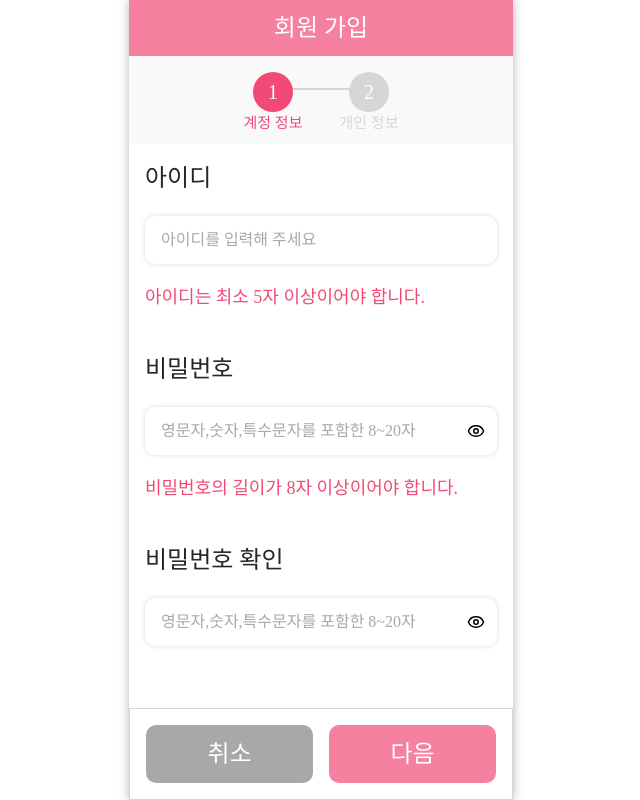
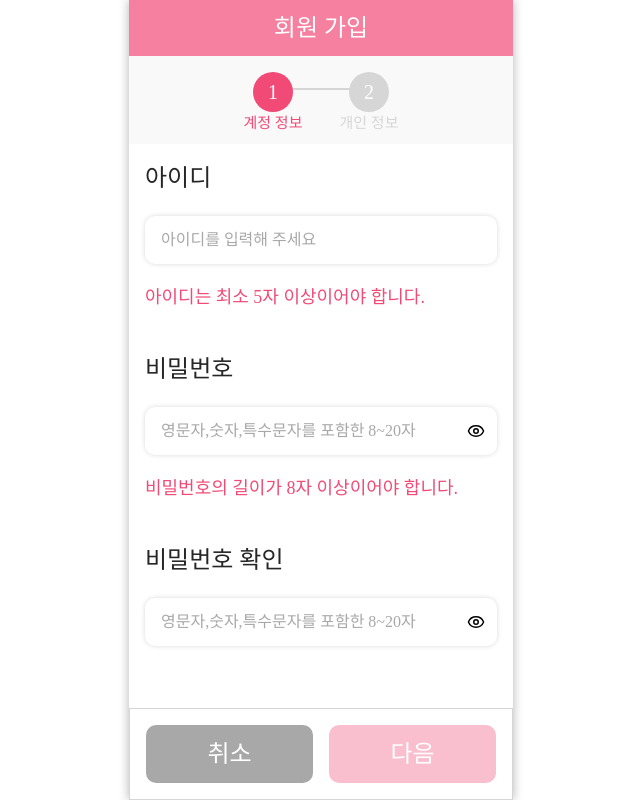
Before and after one commit to hanaro7team1/frontend, a Next.js app: page /auth/signup in a window 1280 px wide. Shown: the whole page, without its empty margins (319-959 px from the left). Built offline with nearby package versions, Linux system fonts and the light colour scheme; a web font is replaced by a local one.

Commit message:
Feat: 입력에 오류 없을 때만 회원 가입 다음 step으로 넘어가도록 처리

```diff
--- a/src/app/auth/signup/layout.tsx
+++ b/src/app/auth/signup/layout.tsx
@@ -5,8 +5,9 @@ import { clampNum } from '@/lib/utils';
 import { FixedBottomButton, Header } from '@/components/common';
 import { StepProgressBar } from '@/components/domain/admin/add';
 import { FIRST_STEP_NUM, TOTAL_SIGN_UP_NUM, TOTAL_STEP_NUM } from '@/constants/admin/Admin';
+import { SignUpFormProvider, useSignUpForm } from '@/contexts/SignUpFormContext';
 
-export default function SingUpLayout({ children }: { children: React.ReactNode }) {
+function InnerLayout({ children }: { children: React.ReactNode }) {
   const search = useSearchParams();
   const pathName = usePathname();
   const router = useRouter();
@@ -14,6 +15,8 @@ export default function SingUpLayout({ children }: { children: React.ReactNode }
   //현재 스텝 계산
   const raw = Number(search.get('step') ?? 1);
   const currentStep = clampNum({ n: isNaN(raw) ? 1 : raw });
+
+  const { form, errors } = useSignUpForm();
 
   const handleStep = (next: number) => {
     const q = new URLSearchParams(search.toString());
@@ -28,6 +31,25 @@ export default function SingUpLayout({ children }: { children: React.ReactNode }
   const nextStep = () =>
     currentStep === TOTAL_SIGN_UP_NUM ? router.push('/admin') : handleStep(currentStep + 1);
 
+  //스텝별 필수 입력값
+
+  const requiredByStep: Record<number, (keyof typeof form)[]> = {
+    1: ['id', 'password', 'confirmPassword'],
+    //2: ['name', 'address', 'phone'],
+  };
+
+  const must = requiredByStep[currentStep] ?? [];
+
+  const allFilled = must.every((k) => {
+    const v = (form as any)[k];
+    return typeof v === 'string' ? v.trim().length > 0 : Boolean(v);
+  });
+  const noErrors = must.every((k) => !(errors as any)[k]);
+  const isValid = allFilled && noErrors;
+
+  console.log('isValid: ');
+  console.log(isValid);
+
   const leftButtonTxt = currentStep === FIRST_STEP_NUM ? '취소' : '이전';
   const rightButtonTxt = currentStep === TOTAL_SIGN_UP_NUM ? '가입 완료' : '다음';
 
@@ -40,9 +62,18 @@ export default function SingUpLayout({ children }: { children: React.ReactNode }
         leftBtnText={leftButtonTxt}
         rightBtnText={rightButtonTxt}
         isPink={true}
+        disabled={!isValid}
         onClickRightBtn={nextStep}
         onClickLeftBtn={prevStep}
       />
     </>
   );
 }
+
+export default function SignUpLayout({ children }: { children: React.ReactNode }) {
+  return (
+    <SignUpFormProvider>
+      <InnerLayout>{children}</InnerLayout>
+    </SignUpFormProvider>
+  );
+}
--- a/src/components/common/FixedBottomButton.tsx
+++ b/src/components/common/FixedBottomButton.tsx
@@ -7,6 +7,7 @@ type Props = {
   rightBtnText: string;
   leftBtnText?: string;
   isPink?: boolean;
+  disabled?: boolean;
   onClickRightBtn: () => void;
   onClickLeftBtn?: () => void;
   greenBtnType?: 'button' | 'submit' | 'reset';
@@ -25,6 +26,7 @@ export default function FixedBottomButton({
   rightBtnText,
   leftBtnText,
   isPink = false,
+  disabled = false,
   onClickRightBtn,
   onClickLeftBtn,
   greenBtnType = 'button',
@@ -38,6 +40,7 @@ export default function FixedBottomButton({
         <Button
           title={rightBtnText}
           type={greenBtnType}
+          disabled={disabled}
           onClick={onClickRightBtn}
           color={isPink ? 'pink' : 'green'}
         />
--- a/src/components/domain/admin/auth/SignUpAccPage.tsx
+++ b/src/components/domain/admin/auth/SignUpAccPage.tsx
@@ -1,9 +1,9 @@
 import { Input, Txt } from '@/components/atoms';
-import useValidation from '@/hooks/auth/useValidation';
+import { useSignUpForm } from '@/contexts/SignUpFormContext';
 import { PasswordField } from './PasswordField';
 
 export default function SignUpAccPage() {
-  const { form, errors, handleChange } = useValidation();
+  const { form, errors, handleChange } = useSignUpForm();
 
   // TODO: 회원가입 API 호출
 
--- /dev/null
+++ b/src/contexts/SignUpFormContext.tsx
@@ -0,0 +1,19 @@
+'use client';
+
+import { createContext, useContext } from 'react';
+import useValidation from '@/hooks/auth/useValidation';
+
+//회원가입 Contexts
+
+const SignUpFormContext = createContext<ReturnType<typeof useValidation> | null>(null);
+
+export function SignUpFormProvider({ children }: { children: React.ReactNode }) {
+  const v = useValidation();
+  return <SignUpFormContext.Provider value={v}>{children}</SignUpFormContext.Provider>;
+}
+
+export function useSignUpForm() {
+  const ctx = useContext(SignUpFormContext);
+  if (!ctx) throw new Error('useSignUpForm hook은 <SignUpFormProvider> 안에서 사용되어야 합니다');
+  return ctx;
+}
```
